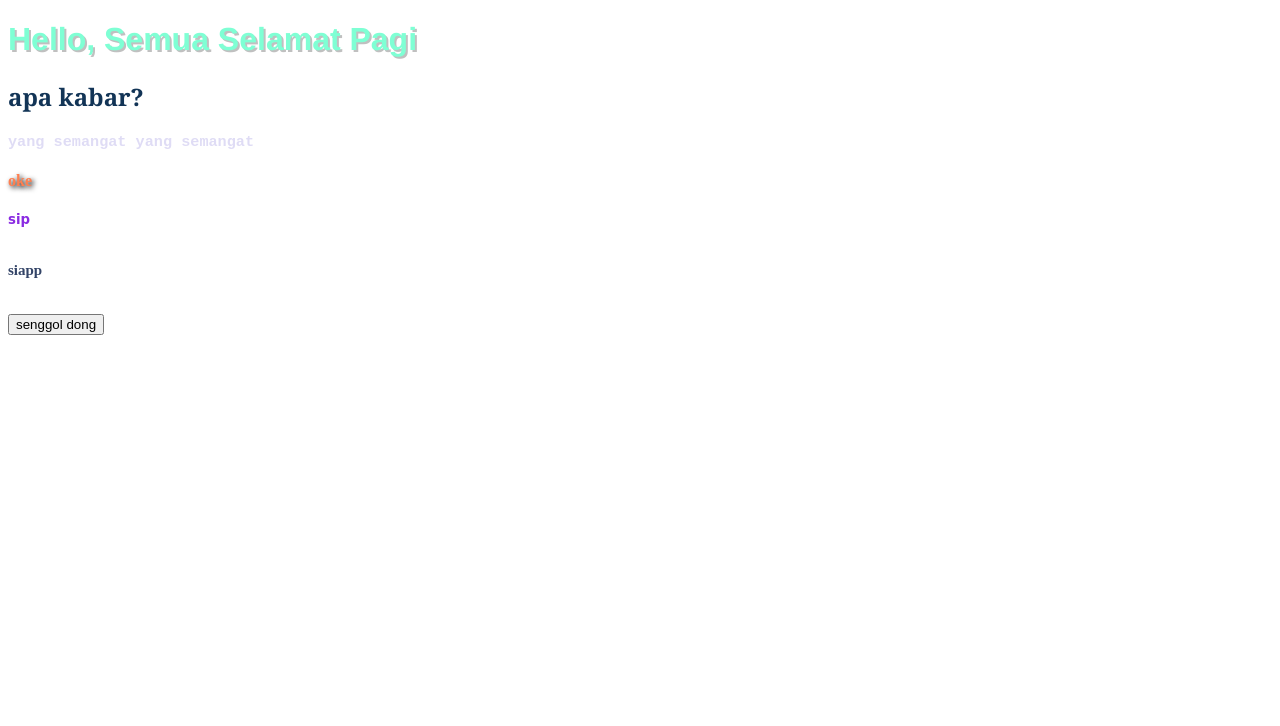
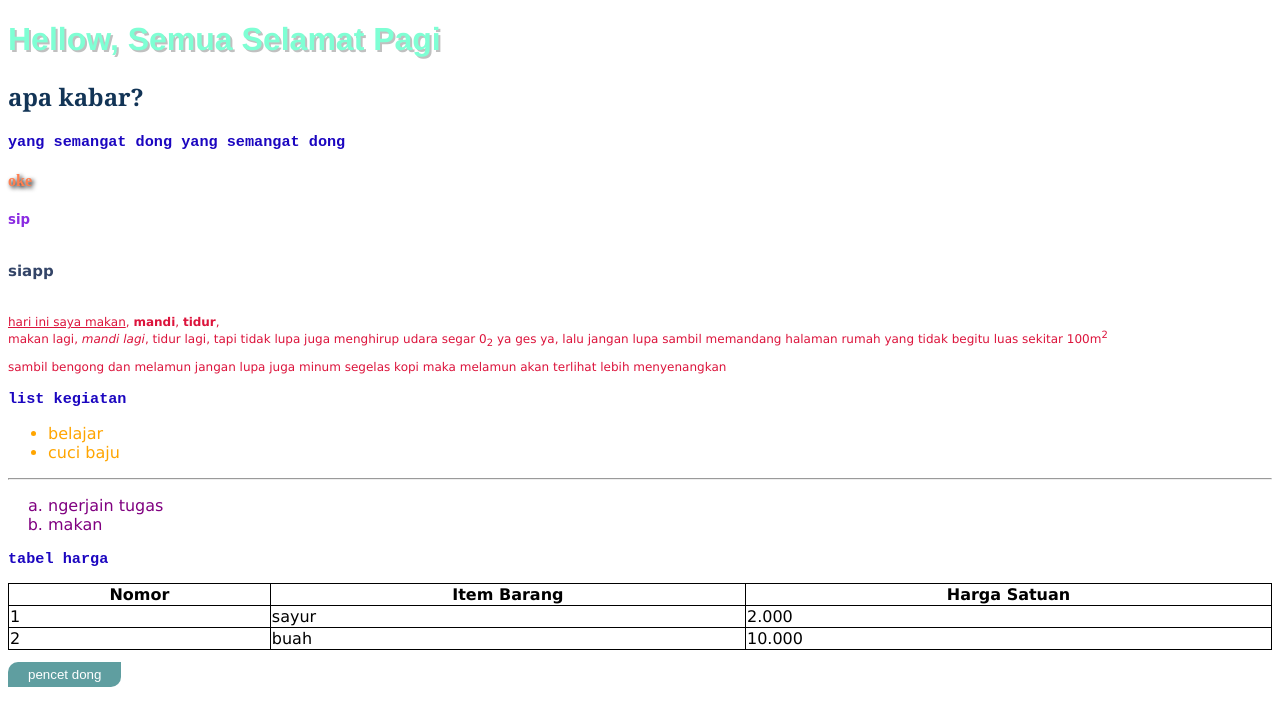
Before and after one commit to NiKadekMiraSukmayanti/latihan01, a plain HTML site: page index.html in a window 1280 px wide. Drawn offline with Linux system fonts and the light colour scheme.

Commit message:
perubahan terakhir

```diff
--- a/index.html
+++ b/index.html
@@ -9,23 +9,85 @@
   <style>
    h1{color:aquamarine;font-family:'Franklin Gothic Medium', 'Arial Narrow', Arial, sans-serif;text-shadow:2px 2px#c0c0c0;}
     h2{color: #123456;font-family:Cambria, Cochin, Georgia, Times, 'Times New Roman', serif}
-    h3{color:rgb(223, 220, 245);font-family:monospace}
-    h4{color:coral; font-family:'Times New Roman', Times, serif;text-shadow: 2px 2px 5px #000;}
+    h3{color:rgb(27, 6, 192);font-family:monospace}
+    h4{color:coral; font-family:'Times New Roman', Times, serif;text-shadow: 2px 2px 4px #000;}
     h5{color:blueviolet;font-family:cursive}
     h6{color:#334467;font-size:15px}
+    button{
+      background-color: cadetblue;
+      color: white;
+      padding: 5px 20px 5px 20px
+      border: none;
+      border-radius: 10px 0;
+    }
+    p{font-size: 12px;color:crimson}
+    table{
+      width:100%;
+    }
+    table, th, td{
+      border: 1px solid black;
+      border-collapse: collapse;
+
+    }
+    th{
+      text-align: center;
+    }
+    tr:hover{
+      background-color: rgb(224, 227, 230);
+    }
 
   </style>
 </head>
 
 <body>
-  <h1>Hello, Semua Selamat Pagi</h1>
+  <h1>Hellow, Semua Selamat Pagi</h1>
   <h2>apa kabar?<h2>
-    <h3>yang semangat yang semangat</h3>
+    <h3>yang semangat dong yang semangat dong</h3>
     <h4>oke</h4>
     <h5>sip</h5>
     <h6>siapp</h6>
 
-  <button onclick="console.log('pencet dong');">senggol dong</button>
+    <p><u>hari ini saya makan</u>, <strong>mandi</strong>, <b>tidur</b>, <br> makan lagi, <i>mandi lagi</i>, tidur lagi, tapi tidak lupa juga menghirup udara segar 0<sub>2</sub> ya ges ya, lalu jangan lupa sambil memandang halaman rumah yang tidak begitu luas sekitar 100m<sup>2</sup></p>
+    <p>
+      sambil bengong dan melamun jangan lupa juga minum segelas kopi maka melamun akan terlihat lebih menyenangkan
+    <h3>list kegiatan</h3>
+    <ul style="color:orange">
+      <li>belajar</li>
+      <li>cuci baju</li>
+    </ul>
+    <hr>
+    <ol style="color:purple; list-style: lower-alpha;">
+      <li>ngerjain tugas</li>
+      <li>makan</li>
+    </ol>
+    </p>
+    <p>
+      <h3>tabel harga</h3>
+      <table>
+        <thead>
+          <tbody>
+        <tr>
+          <th>Nomor</th>
+          <th>Item Barang</th>
+          <th>Harga Satuan</th>
+        </tr>
+        <tr>
+          <td>1</td>
+          <td>sayur</td>
+          <td>2.000</td>
+        </tr>
+        <tr>
+          <td>2</td>
+          <td>buah</td>
+          <td>10.000</td>
+        </tr>
+        <thead>
+          <tbody>
+      </table>
+    </p>
+
+
+  <button onclick="console.log('pencet dong');">pencet dong</button>
 
   <script defer type="text/javascript" src="/main.js"></script>
 </body>
--- a/style.css
+++ b/style.css
@@ -1 +1,11 @@
 /* Add styles here */
+body{
+    font-family: Verdana, Geneva, Tahoma, sans-serif;
+}
+button{
+    background-color: blue;
+    color: white;
+    padding: 5px 20px 5px 20px;
+    border: none;
+    border-radius: 20px 0;
+}
```
